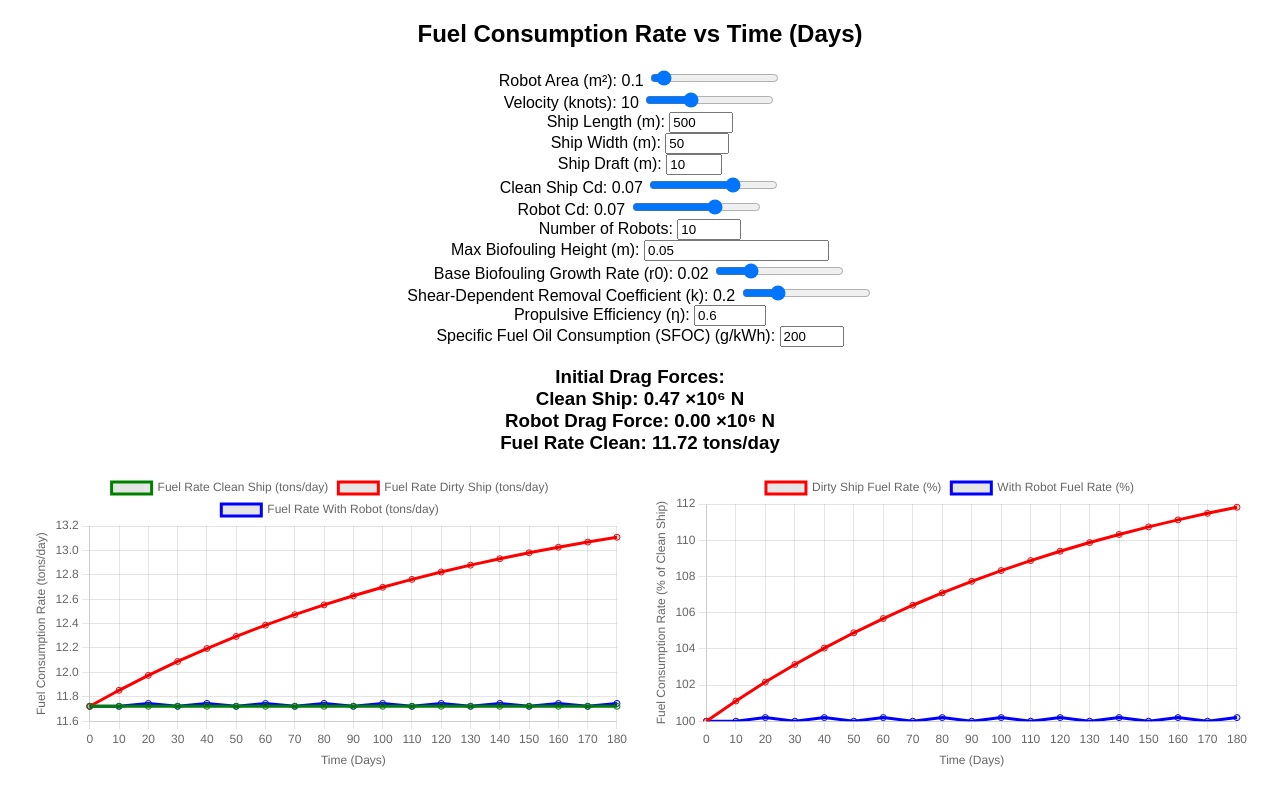
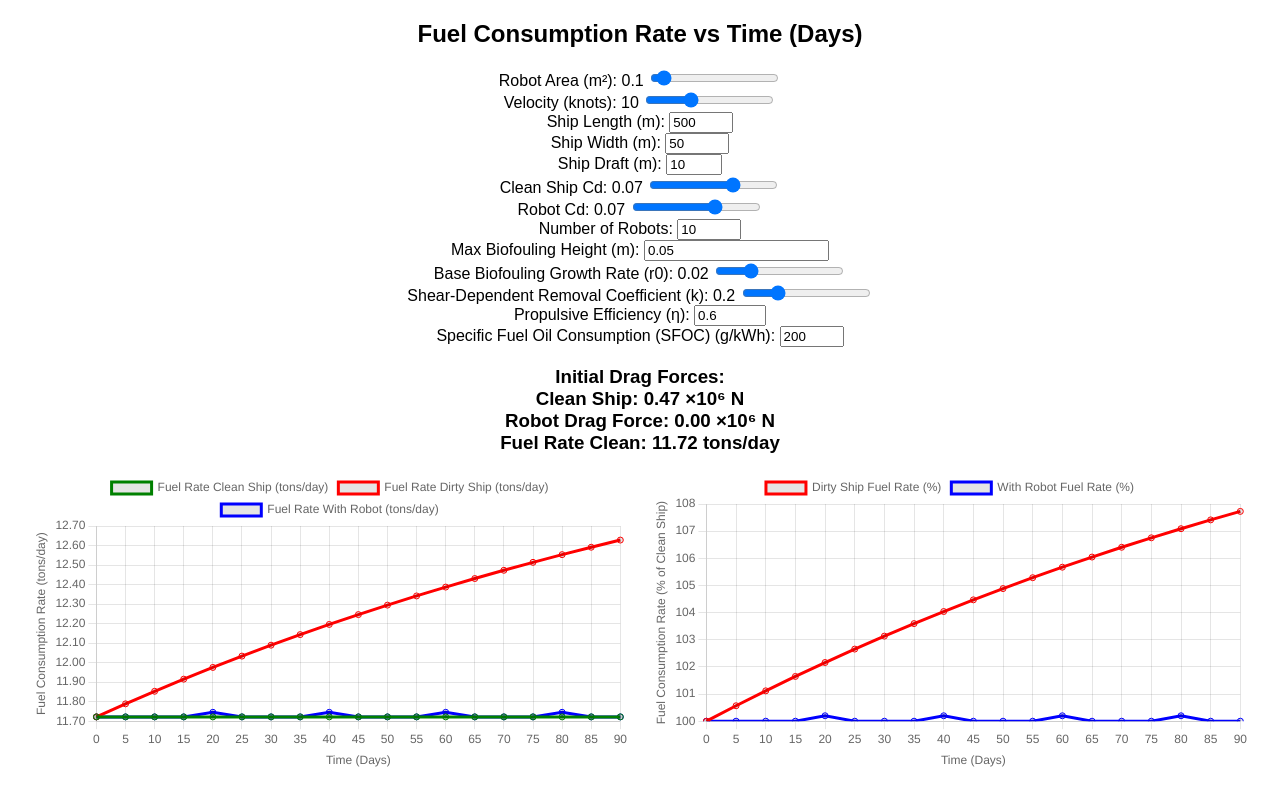
Before and after one commit to immanuelhendra/remora, a plain HTML site: page index.html in a window 1280 px wide. Drawn offline with nearby package versions, Linux system fonts and the light colour scheme.

Commit message:
Update index.html

```diff
--- a/index.html
+++ b/index.html
@@ -128,7 +128,7 @@
         }
 
         function updateGraph() {
-            let time = Array.from({ length: 19 }, (_, i) => i * 10);
+            let time = Array.from({ length: 19 }, (_, i) => i * 5);
             let cleanData = [], dirtyData = [], robotData = [], dirtyPercent = [], robotPercent = [];
             let sfoc = parseFloat(document.getElementById("sfoc").value);
             let eta = parseFloat(document.getElementById("efficiency").value);
```
